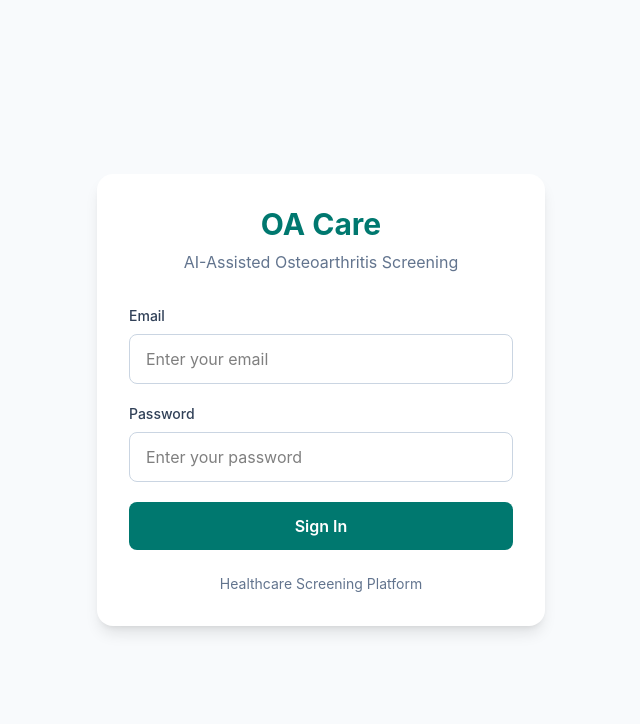
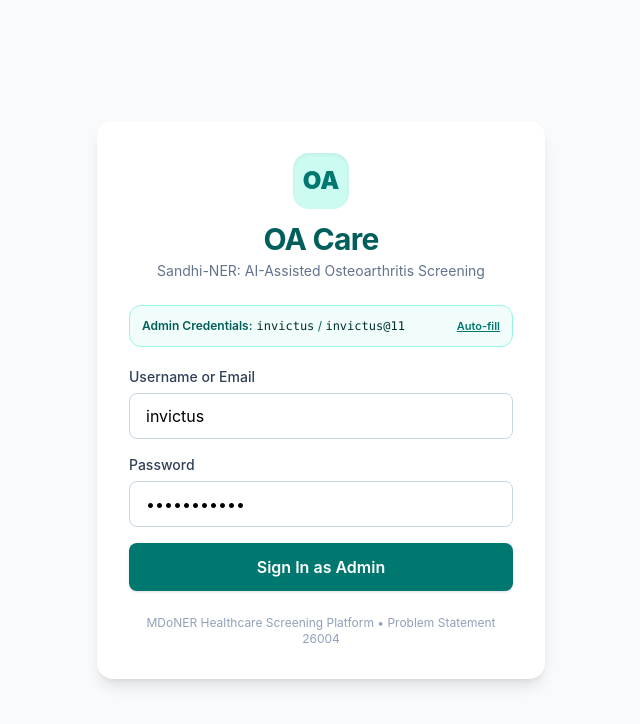
Before and after one commit to aditya-renake/sandhi.ai, a React (Vite) app in the folder frontend/: page / in a window 1280 px wide. Shown: the top 724 px of the page, without its empty margins (319-959 px from the left). Built offline with nearby package versions, Linux system fonts and the light colour scheme.

Commit message:
Add invictus admin user and update frontend authentication

```diff
--- a/frontend/src/pages/Dashboard.jsx
+++ b/frontend/src/pages/Dashboard.jsx
@@ -1,31 +1,62 @@
+import { useState, useEffect } from "react"
 import { useNavigate } from "react-router-dom"
 
 function Dashboard() {
   const navigate = useNavigate()
+  const [user, setUser] = useState({
+    username: "invictus",
+    full_name: "Admin Invictus",
+    role: "admin",
+    state: "Assam"
+  })
+
+  useEffect(() => {
+    try {
+      const stored = localStorage.getItem("sandhi_user")
+      if (stored) {
+        setUser(JSON.parse(stored))
+      }
+    } catch {
+      // fallback to default
+    }
+  }, [])
+
+  const handleLogout = () => {
+    localStorage.removeItem("sandhi_token")
+    localStorage.removeItem("sandhi_user")
+    navigate("/")
+  }
 
   return (
     <div className="min-h-screen bg-slate-50">
 
       {/* Header */}
-      <header className="border-b bg-white px-8 py-5 flex justify-between">
+      <header className="border-b bg-white px-8 py-4 flex justify-between items-center">
         <div>
           <h1 className="text-2xl font-bold text-teal-700">
             OA Care
           </h1>
-
-          <p className="text-sm text-slate-500">
-            AI-Assisted Osteoarthritis Screening
+          <p className="text-xs text-slate-500">
+            AI-Assisted Osteoarthritis Screening Platform
           </p>
         </div>
 
-        <div className="text-right">
-          <p className="font-semibold text-slate-700">
-            Healthcare Worker
-          </p>
+        <div className="flex items-center gap-4">
+          <div className="text-right">
+            <p className="font-semibold text-sm text-slate-800">
+              {user.full_name || "Admin Invictus"}
+            </p>
+            <p className="text-xs text-teal-600 font-medium capitalize">
+              Role: {user.role || "Admin"} &bull; {user.state || "Central"}
+            </p>
+          </div>
 
-          <p className="text-sm text-slate-500">
-            Screening Centre
-          </p>
+          <button
+            onClick={handleLogout}
+            className="text-xs px-3 py-1.5 rounded-lg border border-slate-200 text-slate-600 hover:bg-slate-100 transition"
+          >
+            Logout
+          </button>
         </div>
       </header>
 
@@ -37,37 +68,34 @@ function Dashboard() {
         </h2>
 
         <p className="mt-2 text-slate-500">
-          Monitor and manage osteoarthritis screening.
+          Monitor and manage osteoarthritis screening across North Eastern Region centers.
         </p>
 
         {/* Statistics */}
         <div className="mt-8 grid gap-6 md:grid-cols-3">
 
-          <div className="rounded-2xl bg-white p-6 shadow-sm">
-            <p className="text-sm text-slate-500">
+          <div className="rounded-2xl bg-white p-6 shadow-sm border border-slate-100">
+            <p className="text-sm font-medium text-slate-500">
               Total Patients
             </p>
-
             <p className="mt-2 text-3xl font-bold text-slate-800">
               128
             </p>
           </div>
 
-          <div className="rounded-2xl bg-white p-6 shadow-sm">
-            <p className="text-sm text-slate-500">
+          <div className="rounded-2xl bg-white p-6 shadow-sm border border-slate-100">
+            <p className="text-sm font-medium text-slate-500">
               Screened Today
             </p>
-
             <p className="mt-2 text-3xl font-bold text-slate-800">
               24
             </p>
           </div>
 
-          <div className="rounded-2xl bg-white p-6 shadow-sm">
-            <p className="text-sm text-slate-500">
-              High Risk
+          <div className="rounded-2xl bg-white p-6 shadow-sm border border-slate-100">
+            <p className="text-sm font-medium text-slate-500">
+              High Risk Alerts
             </p>
-
             <p className="mt-2 text-3xl font-bold text-red-600">
               7
             </p>
@@ -76,19 +104,19 @@ function Dashboard() {
         </div>
 
         {/* New Screening */}
-        <div className="mt-8 rounded-2xl bg-teal-700 p-8 text-white">
+        <div className="mt-8 rounded-2xl bg-teal-700 p-8 text-white shadow-sm">
 
           <h3 className="text-2xl font-bold">
             Start a New Screening
           </h3>
 
-          <p className="mt-2 text-teal-50">
-            Register a patient and begin an AI-assisted OA risk assessment.
+          <p className="mt-2 text-teal-100">
+            Register a patient and begin an AI-assisted OA risk assessment (gait, range of motion, clinical WOMAC score).
           </p>
 
           <button
             onClick={() => navigate("/registration")}
-            className="mt-6 rounded-lg bg-white px-6 py-3 font-semibold text-teal-700 hover:bg-teal-50"
+            className="mt-6 rounded-lg bg-white px-6 py-3 font-semibold text-teal-700 hover:bg-teal-50 transition cursor-pointer shadow"
           >
             + New Screening
           </button>
--- a/frontend/src/pages/Login.jsx
+++ b/frontend/src/pages/Login.jsx
@@ -1,57 +1,151 @@
+import { useState } from "react"
 import { useNavigate } from "react-router-dom"
 
 function Login() {
-    const navigate = useNavigate()
+  const navigate = useNavigate()
+  const [username, setUsername] = useState("invictus")
+  const [password, setPassword] = useState("invictus@11")
+  const [loading, setLoading] = useState(false)
+  const [error, setError] = useState("")
+
+  const handleSubmit = async (e) => {
+    e.preventDefault()
+    setLoading(true)
+    setError("")
+
+    try {
+      // 1. Attempt API authentication
+      const response = await fetch("/api/v1/auth/login-json", {
+        method: "POST",
+        headers: { "Content-Type": "application/json" },
+        body: JSON.stringify({ username, password })
+      })
+
+      if (response.ok) {
+        const data = await response.json()
+        localStorage.setItem("sandhi_token", data.access_token)
+        localStorage.setItem("sandhi_user", JSON.stringify({
+          username: data.username,
+          full_name: data.full_name,
+          role: data.role,
+          state: data.state
+        }))
+        navigate("/dashboard")
+        return
+      }
+
+      // 2. Offline / Demo fallback for invictus admin
+      if (username === "invictus" && password === "invictus@11") {
+        localStorage.setItem("sandhi_user", JSON.stringify({
+          username: "invictus",
+          full_name: "Admin Invictus",
+          role: "admin",
+          state: "Assam"
+        }))
+        navigate("/dashboard")
+        return
+      }
+
+      const errData = await response.json().catch(() => ({}))
+      setError(errData.detail || "Invalid username or password")
+    } catch {
+      // Fallback if backend is currently connecting
+      if (username === "invictus" && password === "invictus@11") {
+        localStorage.setItem("sandhi_user", JSON.stringify({
+          username: "invictus",
+          full_name: "Admin Invictus",
+          role: "admin",
+          state: "Assam"
+        }))
+        navigate("/dashboard")
+      } else {
+        setError("Network error. Please check your credentials or try again.")
+      }
+    } finally {
+      setLoading(false)
+    }
+  }
+
   return (
-    <div className="min-h-screen flex items-center justify-center bg-slate-50">
+    <div className="min-h-screen flex items-center justify-center bg-slate-50 px-4">
       <div className="w-full max-w-md rounded-2xl bg-white p-8 shadow-lg">
 
-        <div className="mb-8 text-center">
-          <h1 className="text-3xl font-bold text-teal-700">
+        <div className="mb-6 text-center">
+          <div className="inline-flex items-center justify-center w-14 h-14 rounded-2xl bg-teal-100 text-teal-700 font-black text-2xl mb-3 shadow-inner">
+            OA
+          </div>
+          <h1 className="text-3xl font-bold text-teal-800 tracking-tight">
             OA Care
           </h1>
-
-          <p className="mt-2 text-slate-500">
-            AI-Assisted Osteoarthritis Screening
+          <p className="mt-1 text-sm text-slate-500">
+            Sandhi-NER: AI-Assisted Osteoarthritis Screening
           </p>
         </div>
 
-        <div className="space-y-5">
+        {/* Quick Admin Badge */}
+        <div className="mb-5 rounded-xl bg-teal-50 border border-teal-200 p-3 text-xs text-teal-800 flex items-center justify-between">
+          <div>
+            <span className="font-semibold">Admin Credentials:</span>
+            <span className="ml-1 font-mono text-teal-950">invictus</span> / <span className="font-mono text-teal-950">invictus@11</span>
+          </div>
+          <button
+            type="button"
+            onClick={() => {
+              setUsername("invictus")
+              setPassword("invictus@11")
+            }}
+            className="text-[11px] font-semibold text-teal-700 hover:text-teal-900 underline ml-2"
+          >
+            Auto-fill
+          </button>
+        </div>
 
+        {error && (
+          <div className="mb-4 rounded-lg bg-red-50 border border-red-200 p-3 text-sm text-red-700">
+            {error}
+          </div>
+        )}
+
+        <form onSubmit={handleSubmit} className="space-y-4">
           <div>
-            <label className="mb-2 block text-sm font-medium text-slate-700">
-              Email
+            <label className="mb-1.5 block text-sm font-medium text-slate-700">
+              Username or Email
             </label>
-
             <input
-              type="email"
-              placeholder="Enter your email"
-              className="w-full rounded-lg border border-slate-300 px-4 py-3 outline-none focus:border-teal-600"
+              type="text"
+              value={username}
+              onChange={(e) => setUsername(e.target.value)}
+              placeholder="Enter your username"
+              required
+              className="w-full rounded-lg border border-slate-300 px-4 py-2.5 outline-none focus:border-teal-600 focus:ring-2 focus:ring-teal-100 transition"
             />
           </div>
 
           <div>
-            <label className="mb-2 block text-sm font-medium text-slate-700">
+            <label className="mb-1.5 block text-sm font-medium text-slate-700">
               Password
             </label>
-
             <input
               type="password"
+              value={password}
+              onChange={(e) => setPassword(e.target.value)}
               placeholder="Enter your password"
-              className="w-full rounded-lg border border-slate-300 px-4 py-3 outline-none focus:border-teal-600"
+              required
+              className="w-full rounded-lg border border-slate-300 px-4 py-2.5 outline-none focus:border-teal-600 focus:ring-2 focus:ring-teal-100 transition"
             />
           </div>
 
           <button
-             onClick={() => navigate("/dashboard")}
-             className="w-full rounded-lg bg-teal-700 py-3 font-semibold text-white hover:bg-teal-800"
+            type="submit"
+            disabled={loading}
+            className="w-full rounded-lg bg-teal-700 py-3 font-semibold text-white hover:bg-teal-800 disabled:opacity-50 transition cursor-pointer shadow-sm"
           >
-             Sign In
+            {loading ? "Signing in..." : "Sign In as Admin"}
           </button>
-        </div>
+        </form>
 
-        <p className="mt-6 text-center text-sm text-slate-500">
-          Healthcare Screening Platform
+        <p className="mt-6 text-center text-xs text-slate-400">
+          MDoNER Healthcare Screening Platform &bull; Problem Statement 26004
         </p>
 
       </div>
```
Also changed, not shown: 2 other files (tests, documents, lock files or other folders).
